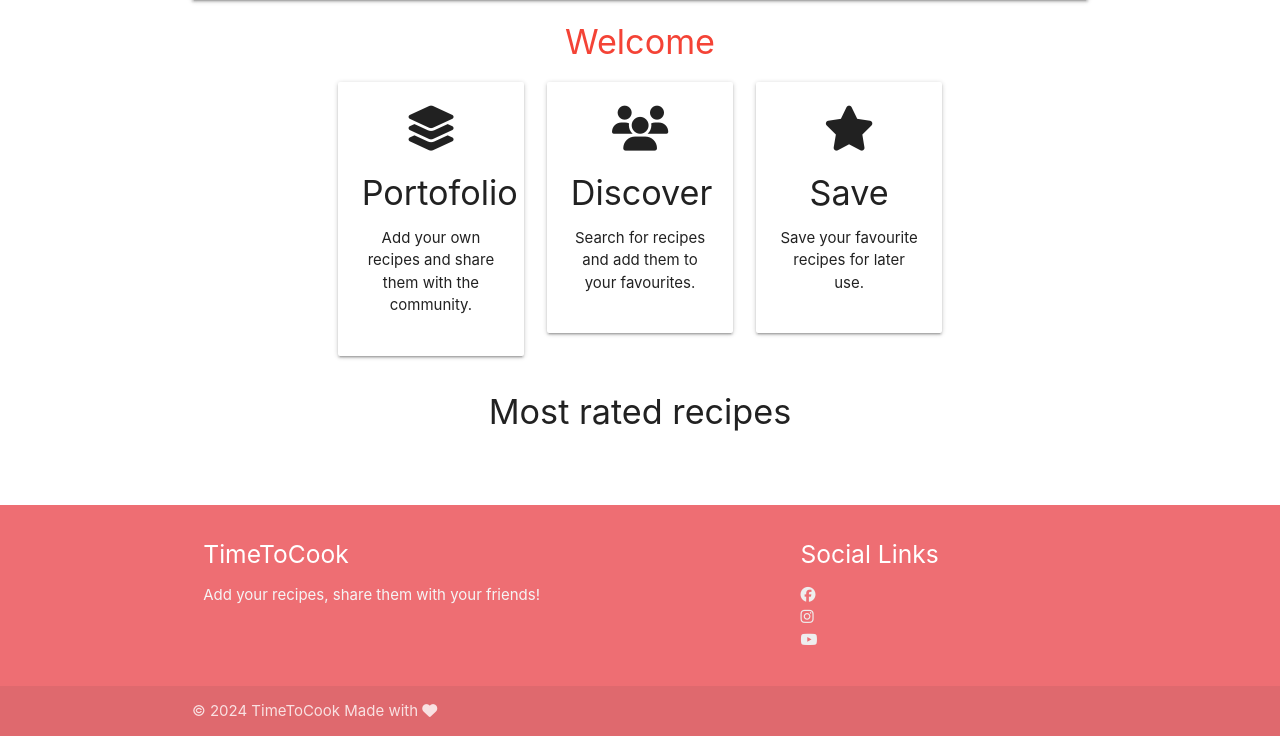
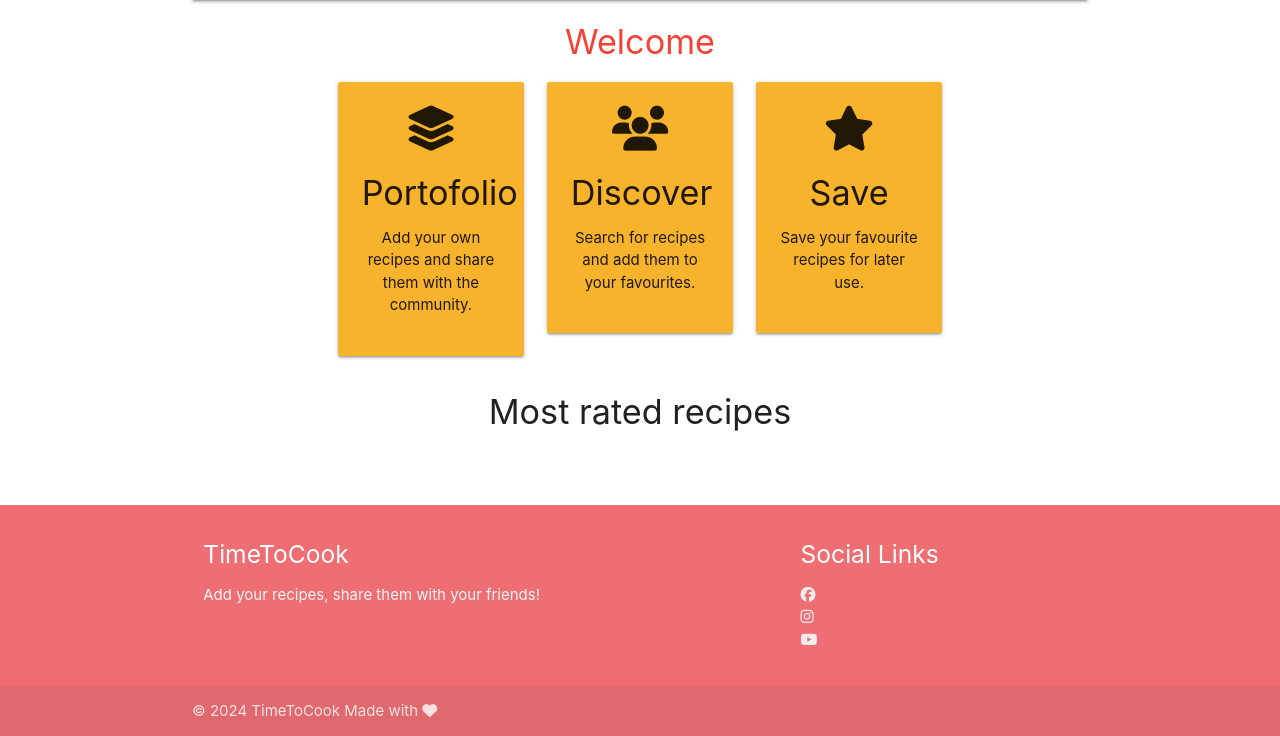
Before and after one commit to mariusmilitaru32/TimeToCook, a Flask app: page / in a window 1280 px wide. Shown: the part 64-800 px from the top of the page. Run offline with Flask 3, Linux system fonts and the light colour scheme; some libraries are stand-ins or nearby versions.

Commit message:
Add index recipe panel style

```diff
--- a/timetocook/static/css/style.css
+++ b/timetocook/static/css/style.css
@@ -16,3 +16,9 @@
 .nav-wrapper {
     background-color: #2d1e2f;
 }
+
+/* index panels styole */
+
+.index-panel {
+    background-color: #f7b32b;
+}
```
